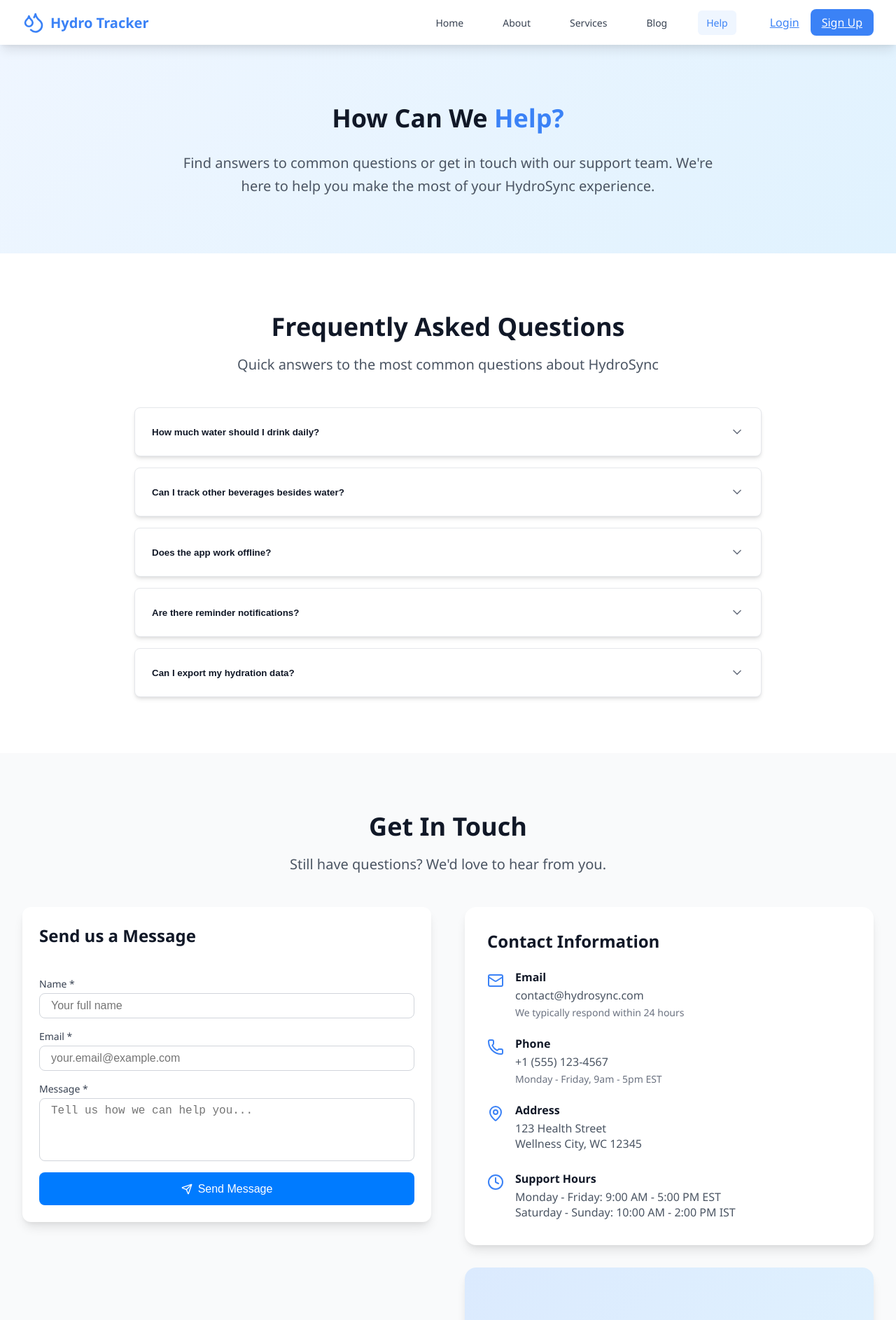
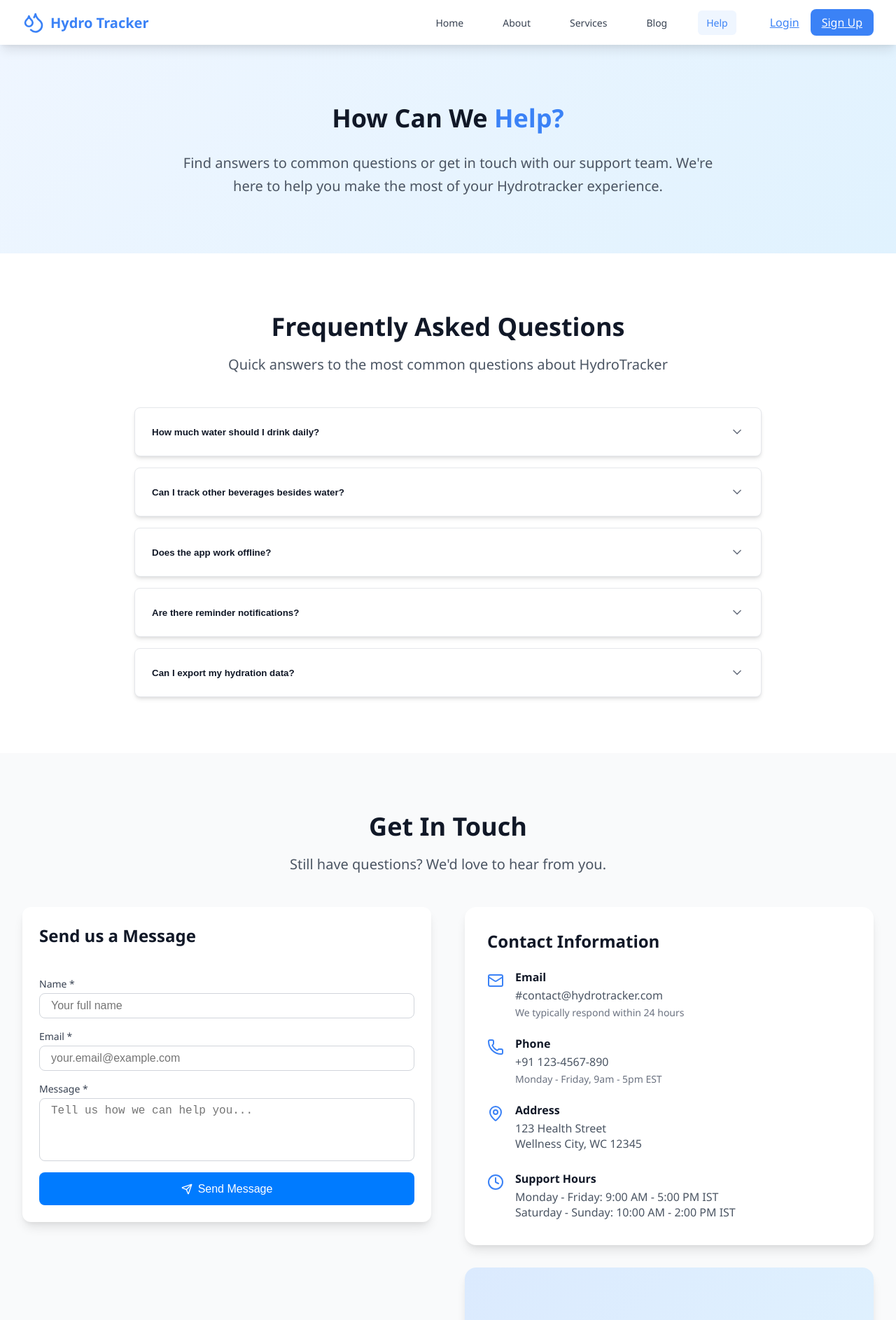
Before and after one commit to SrikarBalna/Hydration-Tracker, a React (Vite) app: page /help in a window 1280 px wide. Shown: the top 1886 px of the page at 70% size. Built offline with nearby package versions, Linux system fonts and the light colour scheme; a web font is replaced by a local one.

Commit message:
refactor: Update text and email references in Help component; change HydroSync to HydroTracker in testimonials and FAQs style: Increase size of progress circle and font size for progress percentage in home.css fix: Correct alert message in ContactForm component for consistency

```diff
--- a/src/App.jsx
+++ b/src/App.jsx
@@ -1,9 +1,8 @@
 import React, { useState } from "react";
 import Login from "./components/Login";
 import Signup from "./components/Signup";
-
+import Profile from "./components/Profile"
 import HomePage from "./components/HomePage";
-import Profile from "./components/Profile"
 import Services from "./components/Services";
 import Contact from "./components/Contact";
 import About from "./components/About";
@@ -23,7 +22,6 @@ function App() {
   return (
     <Router>
       <Routes>
-        {/* <Route path="/" element={<LandingPage />} /> */}
         <Route path="/login" element={<Login />} />
         <Route path="/signup" element={<Signup />} />
         <Route path="/profile" element={<Profile onSubmit={handleProfileSubmit} />} />
@@ -33,7 +31,6 @@ function App() {
         <Route path="/help" element={<><Help /></>} />
         <Route path="/contact" element={<><Contact /></>} />
         <Route path="/blog" element={<><Blog /></>} />
-        {/* <Route path="/homepage" element={isProfileFilled ? <><Navbar /><HomePage /></> } /> */}
       </Routes>
     </Router>
   );
--- a/src/components/ContactForm.jsx
+++ b/src/components/ContactForm.jsx
@@ -18,7 +18,7 @@ const ContactForm = ({ title = "Get In Touch", className = "" }) => {
     // Simulate form submission
     await new Promise(resolve => setTimeout(resolve, 1000));
 
-    alert('Thank you for your message! We\'ll get back to you soon.');
+    alert('Thank you for your message! We will get back to you soon.');
     setFormData({ name: '', email: '', message: '' });
     setIsSubmitting(false);
   };
--- a/src/components/Help.jsx
+++ b/src/components/Help.jsx
@@ -17,7 +17,7 @@ const Help = () => {
           </h1>
           <p className="help-hero-description">
             Find answers to common questions or get in touch with our support team.
-            We're here to help you make the most of your HydroSync experience.
+            We're here to help you make the most of your Hydrotracker experience.
           </p>
         </div>
       </section>
@@ -30,7 +30,7 @@ const Help = () => {
               Frequently Asked Questions
             </h2>
             <p className="help-faq-description">
-              Quick answers to the most common questions about HydroSync
+              Quick answers to the most common questions about HydroTracker
             </p>
           </div>
 
@@ -68,7 +68,7 @@ const Help = () => {
                     <Mail className="help-contact-info-icon" />
                     <div className="help-contact-info-content">
                       <h4 className="help-contact-info-label">Email</h4>
-                      <p className="help-contact-info-value">contact@hydrosync.com</p>
+                      <p className="help-contact-info-value">#contact@hydrotracker.com</p>
                       <p className="help-contact-info-note">We typically respond within 24 hours</p>
                     </div>
                   </div>
@@ -77,7 +77,7 @@ const Help = () => {
                     <Phone className="help-contact-info-icon" />
                     <div className="help-contact-info-content">
                       <h4 className="help-contact-info-label">Phone</h4>
-                      <p className="help-contact-info-value">+1 (555) 123-4567</p>
+                      <p className="help-contact-info-value">+91 123-4567-890</p>
                       <p className="help-contact-info-note">Monday - Friday, 9am - 5pm EST</p>
                     </div>
                   </div>
@@ -94,7 +94,7 @@ const Help = () => {
                     <Clock className="help-contact-info-icon" />
                     <div className="help-contact-info-content">
                       <h4 className="help-contact-info-label">Support Hours</h4>
-                      <p className="help-contact-info-value">Monday - Friday: 9:00 AM - 5:00 PM EST<br />
+                      <p className="help-contact-info-value">Monday - Friday: 9:00 AM - 5:00 PM IST<br />
                       Saturday - Sunday: 10:00 AM - 2:00 PM IST</p>
                     </div>
                   </div>
--- a/src/mockData/mockData.js
+++ b/src/mockData/mockData.js
@@ -85,21 +85,21 @@ export const testimonials = [
     id: 1,
     name: "Alex Thompson",
     role: "Fitness Enthusiast",
-    content: "HydroSync transformed my hydration habits! The reminders are perfectly timed, and I love seeing my progress visualized.",
+    content: "HydroTracker transformed my hydration habits! The reminders are perfectly timed, and I love seeing my progress visualized.",
     image: "https://images.pexels.com/photos/1222271/pexels-photo-1222271.jpeg?auto=compress&cs=tinysrgb&w=200"
   },
   {
     id: 2,
     name: "Rachel Green",
     role: "Busy Mom",
-    content: "As a busy mom, I often forgot to drink water. HydroSync's gentle reminders and easy tracking keep me on track!",
+    content: "As a busy mom, I often forgot to drink water. HydroTracker gentle reminders and easy tracking keep me on track!",
     image: "https://images.pexels.com/photos/1130626/pexels-photo-1130626.jpeg?auto=compress&cs=tinysrgb&w=200"
   },
   {
     id: 3,
     name: "David Martinez",
     role: "Office Worker",
-    content: "The app's interface is so clean and motivating. I've increased my daily water intake by 40% since using HydroSync!",
+    content: "The app's interface is so clean and motivating. I've increased my daily water intake by 40% since using HydroTracker!",
     image: "https://images.pexels.com/photos/1674752/pexels-photo-1674752.jpeg?auto=compress&cs=tinysrgb&w=200"
   }
 ];
@@ -113,12 +113,12 @@ export const faqs = [
   {
     id: 2,
     question: "Can I track other beverages besides water?",
-    answer: "Yes! HydroSync allows you to track various beverages including tea, coffee, juice, and more. Each beverage has different hydration values that are automatically calculated."
+    answer: "Yes! HydroTracker allows you to track various beverages including tea, coffee, juice, and more. Each beverage has different hydration values that are automatically calculated."
   },
   {
     id: 3,
     question: "Does the app work offline?",
-    answer: "HydroSync works offline for basic tracking. Your data syncs automatically when you reconnect to the internet, ensuring you never lose your progress."
+    answer: "HydroTracker works offline for basic tracking. Your data syncs automatically when you reconnect to the internet, ensuring you never lose your progress."
   },
   {
     id: 4,
--- a/src/styles/home.css
+++ b/src/styles/home.css
@@ -158,3 +158,10 @@
   font-size: 12px;
   color: #6b7280;
 }
+.progress-circle .circle {
+  width: 200px;   /* increased size */
+  height: 200px;  /* increased size */
+}
+.progress-percentage {
+  font-size: 3rem; /* bigger text */
+}
```
